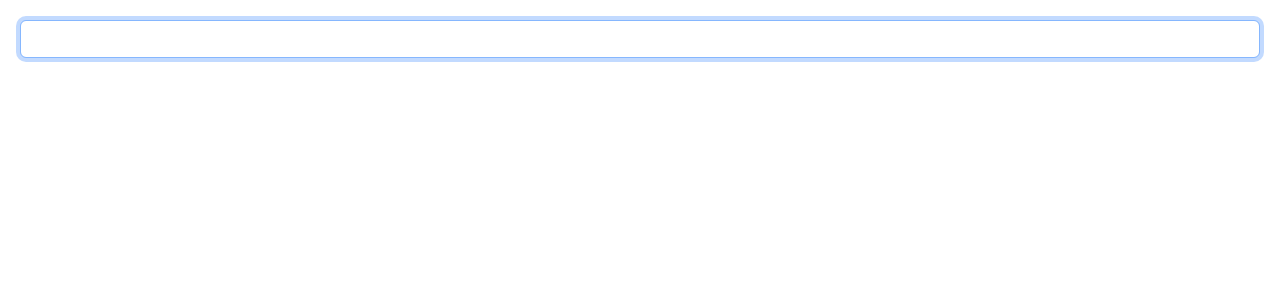
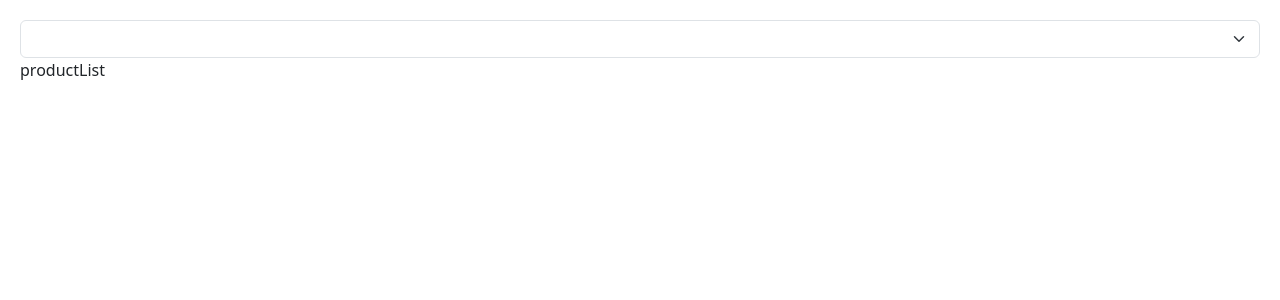
Before and after one commit to Aisheair/react_mosh, a React (Vite) app in the folder react-app/: page / in a window 1280 px wide. Shown: the top 300 px of the page. Built offline with nearby package versions, Linux system fonts and the light colour scheme.

Commit message:
effect dependencies

```diff
--- a/react-app/src/App.tsx
+++ b/react-app/src/App.tsx
@@ -1,19 +1,19 @@
-import { useEffect, useRef } from "react";
+import { useEffect, useRef, useState } from "react";
+import ProductList from "./components/productList";
 
 function App() {
-  const ref = useRef<HTMLInputElement>(null);
 
-  //AfterRender
-  useEffect(() => {
-    if (ref.current) ref.current.focus();
-  });
+  const [category, setCategory] = useState('');
 
-  useEffect(()=>{
-    document.title = "Focus Input Example";
-  })
+
   return (
     <>
-      <input ref={ref} type="text" className="form-control" />
+    <select className="form-select" onChange={(e) => setCategory(e.target.value)}>
+      <option value=""></option>
+      <option value="Clothing">Clothing</option>
+      <option value="Household">Household</option>
+    </select>
+      <ProductList category={category}/>
     </>
   );
 }
--- /dev/null
+++ b/react-app/src/components/ProductList.tsx
@@ -0,0 +1,15 @@
+import React, { useEffect, useState } from "react";
+
+
+const ProductList = ({category}:{category: string}) => {
+  const [product, setProduct] = useState<string[]>([]);
+
+  useEffect(() => {
+    console.log("Fetching products in ", category);
+    setProduct(["Product 1", "Product 2", "Product 3"]);
+  },[category]);
+
+  return <>productList</>;
+};
+
+export default ProductList;
```
